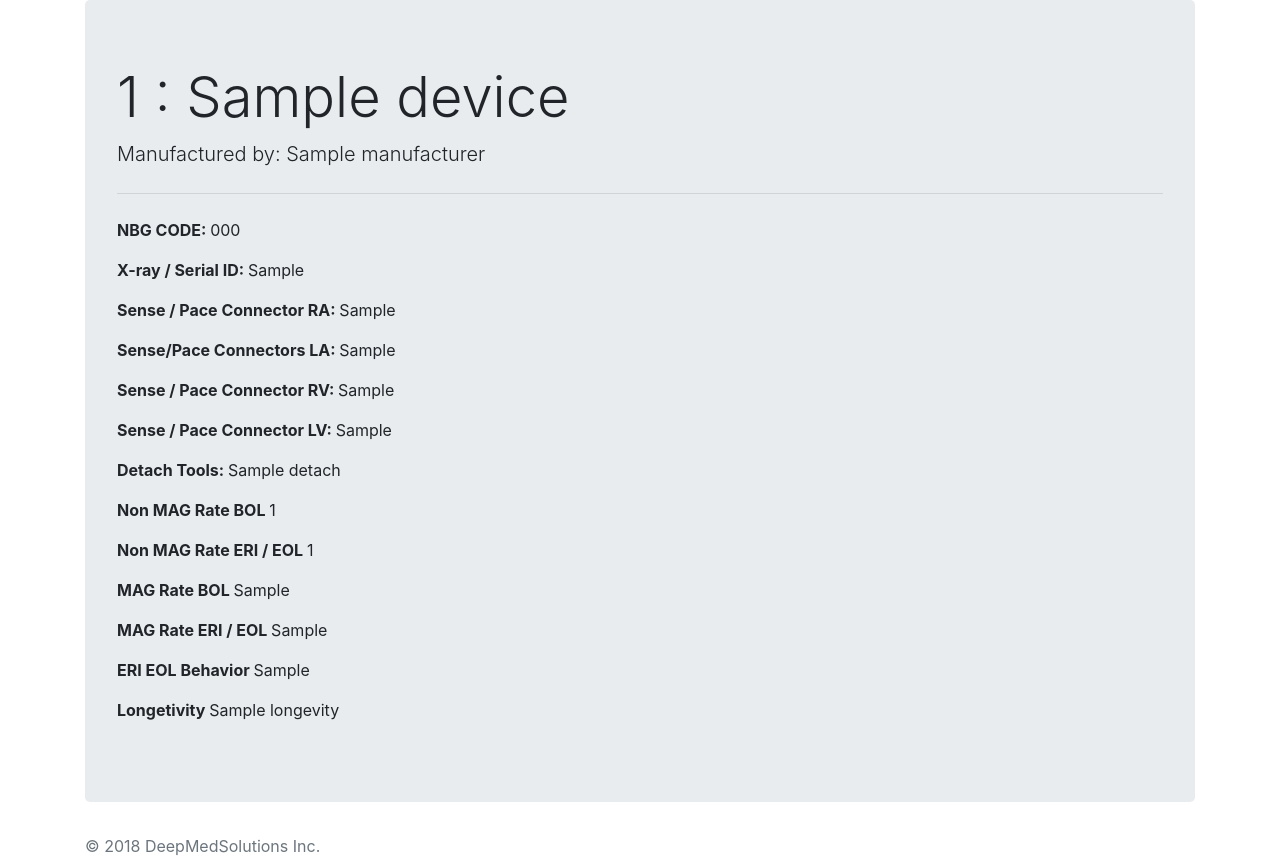
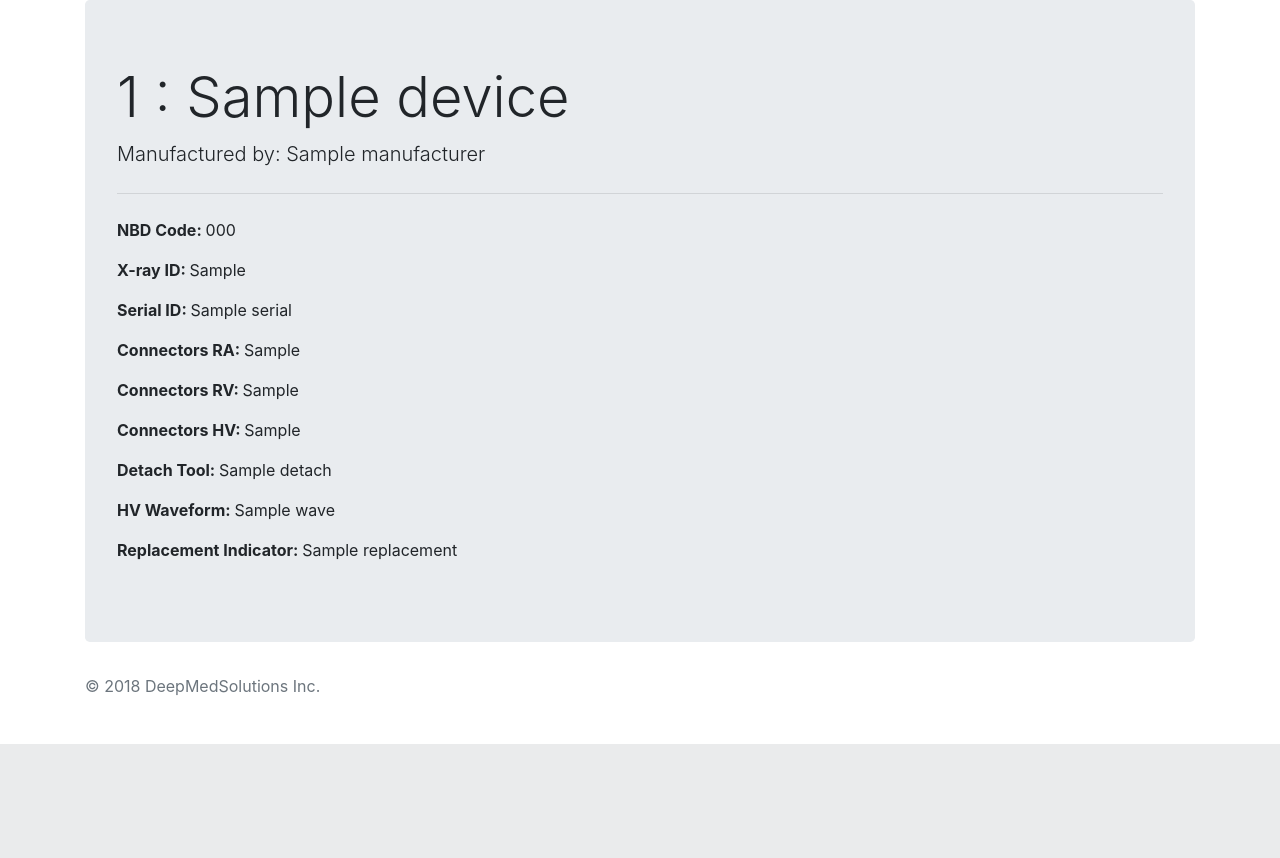
Before and after one commit to farbodab/cardiacpedia, a Flask app: template cardiacpedia/templates/Devices/icd_device.html in a window 1280 px wide. Shown: the part 56-914 px from the top of the page. After the commit the page ends 800 px from the top, so only its background shows below. Run offline with Flask 2, Linux system fonts and the light colour scheme; the template is opened without the code that fills it: most values are stand-ins (such as "Sample title", 1, 10 or a date in 2020); some libraries are stand-ins or nearby versions.

Commit message:
ICD Device page done

```diff
--- a/cardiacpedia/templates/Devices/icd_device.html
+++ b/cardiacpedia/templates/Devices/icd_device.html
@@ -5,18 +5,15 @@
   <h1 class="display-4">{{device.model_number}} : {{device.name}}</h1>
   <p class="lead">Manufactured by: {{device.manufacturer}}</p>
   <hr class="my-4">
-  <p><b>NBG CODE: </b>{{device.nbg_code}}</p>
-  <p><b>X-ray / Serial ID: </b>{{device.x_ray}}</p>
-  <p><b>Sense / Pace Connector RA: </b>{{device.ra}}</p>
-  <p><b>Sense/Pace Connectors LA: </b>{{device.la}}</p>
-  <p><b>Sense / Pace Connector RV: </b>{{device.rv}}</p>
-  <p><b>Sense / Pace Connector LV: </b>{{device.lv}}</p>
-  <p><b>Detach Tools: </b>{{device.detach}}</p>
-  <p><b>Non MAG Rate BOL </b>{{device.n_bol}}</p>
-  <p><b>Non MAG Rate ERI / EOL </b>{{device.n_eri}}</p>
-  <p><b>MAG Rate BOL </b>{{device.m_bol}}</p>
-  <p><b>MAG Rate ERI / EOL </b>{{device.m_eri}}</p>
-  <p><b>ERI EOL Behavior </b>{{device.eri_behaviour}}</p>
-  <p><b>Longetivity </b>{{device.longevity}}</p>
+  <p><b>NBD Code: </b>{{device.nbg_code}}</p>
+  <p><b>X-ray ID: </b>{{device.x_ray}}</p>
+  <p><b>Serial ID: </b>{{device.serial}}</p>
+  <p><b>Connectors RA: </b>{{device.ra}}</p>
+  <p><b>Connectors RV: </b>{{device.rv}}</p>
+  <p><b>Connectors HV: </b>{{device.hv}}</p>
+  <p><b>Detach Tool: </b>{{device.detach}}</p>
+  <p><b>HV Waveform: </b>{{device.wave}}</p>
+  <p><b>Replacement Indicator: </b>{{device.replacement}}</p>
+
 </div>
 {% endblock %}
```
